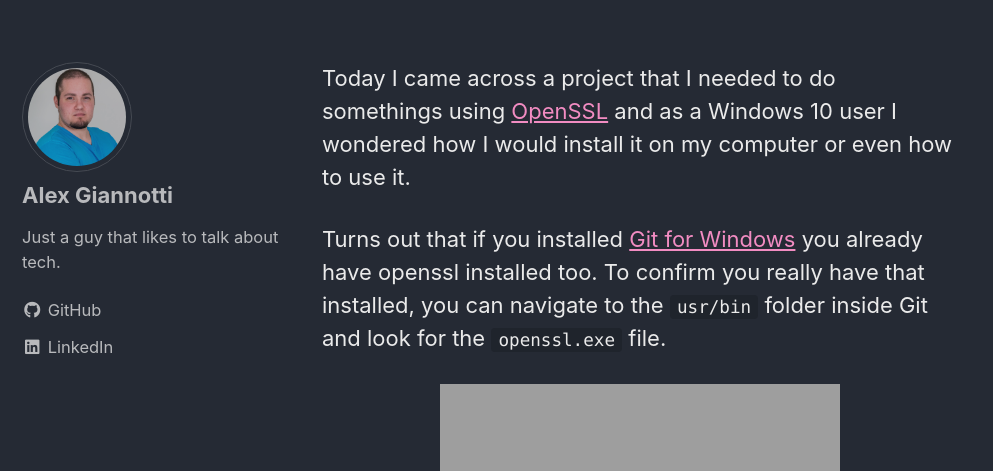
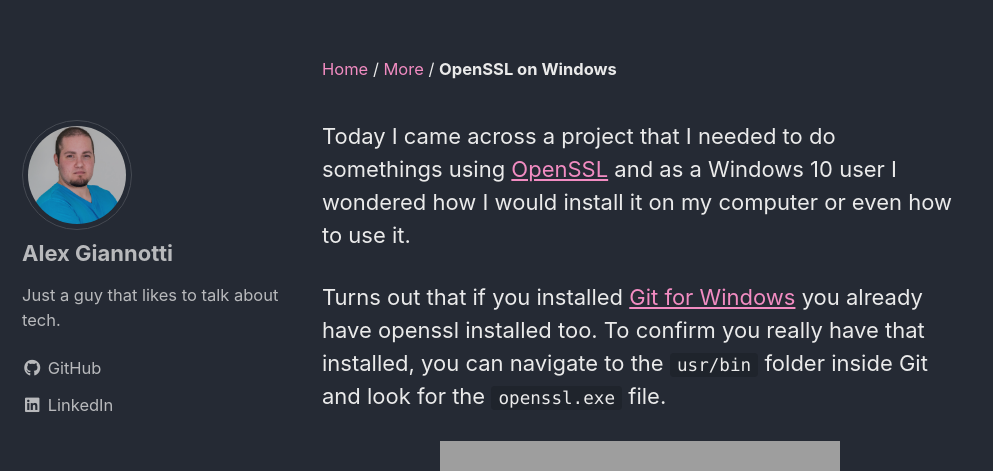
Before and after one commit to devopschefs/blog, a Jekyll site: the page built from _posts/2020-12-09-openssl-on-windows.md, in a window 1280 px wide and 900 px high, cut to the strip 429-900 px from the top of the window. Shown: the whole strip, without its empty margins (0-993 px from the left). Built offline with Jekyll 4.4.1, drawn with Linux system fonts in a browser that asks for light colours; cached includes are drawn as plain includes; comment, search, counter and statistics services are not loaded; part of the change alters nothing that is shown.

```diff
--- a/_config.yml
+++ b/_config.yml
@@ -27,7 +27,7 @@ repository               : "devopschefs/blog" # GitHub username/repo-name e.g. "
 teaser                   : "/assets/images/chef_hat.png" # path of fallback teaser image, e.g. "/assets/images/500x300.png"
 logo                     : "/assets/images/chef_hat.png" # path of logo image to display in the masthead, e.g. "/assets/images/88x88.png"
 masthead_title           : # overrides the website title displayed in the masthead, use " " for no title
-breadcrumbs              : false # true, false (default) # gives us permalinks on navigation
+breadcrumbs              : true # true, false (default) # gives us permalinks on navigation
 words_per_minute         : 200 # gives us an estimated time to read the post
 comments:
   provider               : "disqus" # false (default), "disqus", "discourse", "facebook", "staticman", "staticman_v2", "utterances", "custom"
```
